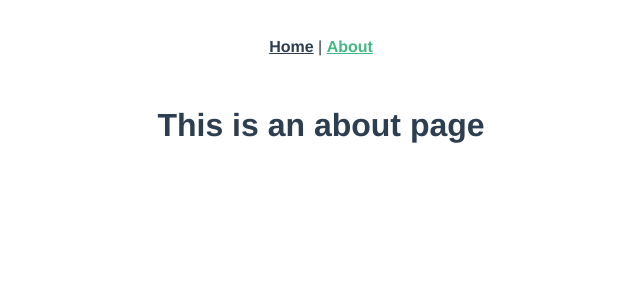
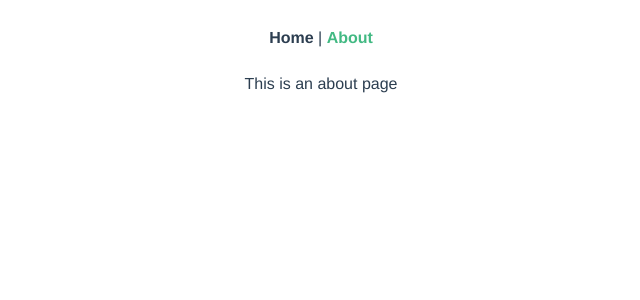
Before and after one commit to Yj1314Mayan/vue-project.github.io, a Vue app: page /#/about in a window 1280 px wide. Shown: the top 300 px of the page, without its empty margins (319-959 px from the left). Built offline with nearby package versions, Linux system fonts and the light colour scheme.

Commit message:
添加reset.css

```diff
--- a/package.json
+++ b/package.json
@@ -9,6 +9,7 @@
   },
   "dependencies": {
     "core-js": "^3.6.4",
+    "element-ui": "^2.13.0",
     "vue": "^2.6.11",
     "vue-router": "^3.1.5",
     "vuex": "^3.1.2"
--- a/src/main.js
+++ b/src/main.js
@@ -2,6 +2,7 @@ import Vue from "vue";
 import App from "./App.vue";
 import router from "./router";
 import store from "./store";
+import "./style/reset.css";
 
 Vue.config.productionTip = false;
 
--- /dev/null
+++ b/src/style/reset.css
@@ -0,0 +1,195 @@
+/**
+ * Eric Meyer's Reset CSS v2.0 (http://meyerweb.com/eric/tools/css/reset/)
+ * http://cssreset.com
+ */
+
+html,
+body,
+div,
+span,
+applet,
+object,
+iframe,
+h1,
+h2,
+h3,
+h4,
+h5,
+h6,
+p,
+blockquote,
+pre,
+a,
+abbr,
+acronym,
+address,
+big,
+cite,
+code,
+del,
+dfn,
+em,
+img,
+ins,
+kbd,
+q,
+s,
+samp,
+small,
+strike,
+strong,
+sub,
+sup,
+tt,
+var,
+b,
+u,
+i,
+center,
+dl,
+dt,
+dd,
+ol,
+ul,
+li,
+fieldset,
+form,
+label,
+legend,
+table,
+caption,
+tbody,
+tfoot,
+thead,
+tr,
+th,
+td,
+article,
+aside,
+canvas,
+details,
+embed,
+figure,
+figcaption,
+footer,
+header,
+hgroup,
+menu,
+nav,
+output,
+ruby,
+section,
+summary,
+time,
+mark {
+  margin: 0;
+  padding: 0;
+  border: 0;
+  font-size: 100%;
+  font: inherit;
+  font-weight: normal;
+  vertical-align: baseline;
+}
+
+/* HTML5 display-role reset for older browsers */
+article,
+aside,
+details,
+figcaption,
+figure,
+footer,
+header,
+hgroup,
+menu,
+nav,
+section {
+  display: block;
+}
+
+ol,
+ul,
+li {
+  list-style: none;
+}
+
+blockquote,
+q {
+  quotes: none;
+}
+
+blockquote:before,
+blockquote:after,
+q:before,
+q:after {
+  content: '';
+  content: none;
+}
+
+table {
+  border-collapse: collapse;
+  border-spacing: 0;
+}
+
+/* custom */
+a {
+  color: #7e8c8d;
+  text-decoration: none;
+  -webkit-backface-visibility: hidden;
+}
+
+::-webkit-scrollbar {
+  width: 5px;
+  height: 5px;
+}
+
+::-webkit-scrollbar-track-piece {
+  background-color: rgba(0, 0, 0, 0.2);
+  -webkit-border-radius: 6px;
+}
+
+::-webkit-scrollbar-thumb:vertical {
+  height: 5px;
+  background-color: rgba(125, 125, 125, 0.7);
+  -webkit-border-radius: 6px;
+}
+
+::-webkit-scrollbar-thumb:horizontal {
+  width: 5px;
+  background-color: rgba(125, 125, 125, 0.7);
+  -webkit-border-radius: 6px;
+}
+
+html,
+body {
+  width: 100%;
+  font-family: "Arial", "Microsoft YaHei", "黑体", "宋体", "微软雅黑", sans-serif;
+}
+
+body {
+  line-height: 1;
+  -webkit-text-size-adjust: none;
+  -webkit-tap-highlight-color: rgba(0, 0, 0, 0);
+}
+
+html {
+  overflow-y: scroll;
+}
+
+/*清除浮动*/
+.clearfix:before,
+.clearfix:after {
+  content: " ";
+  display: inline-block;
+  height: 0;
+  clear: both;
+  visibility: hidden;
+}
+
+.clearfix {
+  *zoom: 1;
+}
+
+/*隐藏*/
+.dn {
+  display: none;
+}
```
Also changed, not shown: 2 other files (tests, documents, lock files or other folders).
